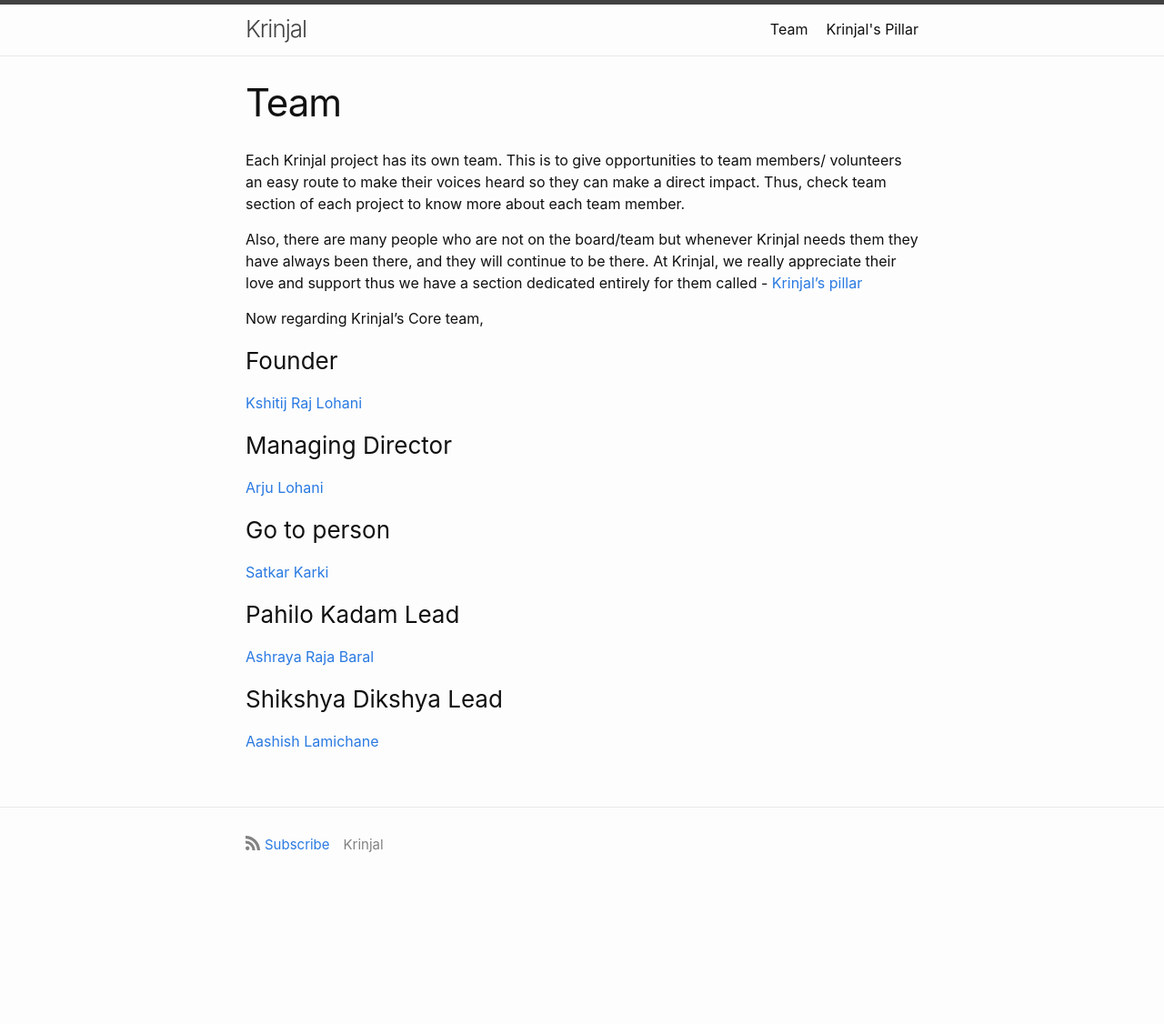
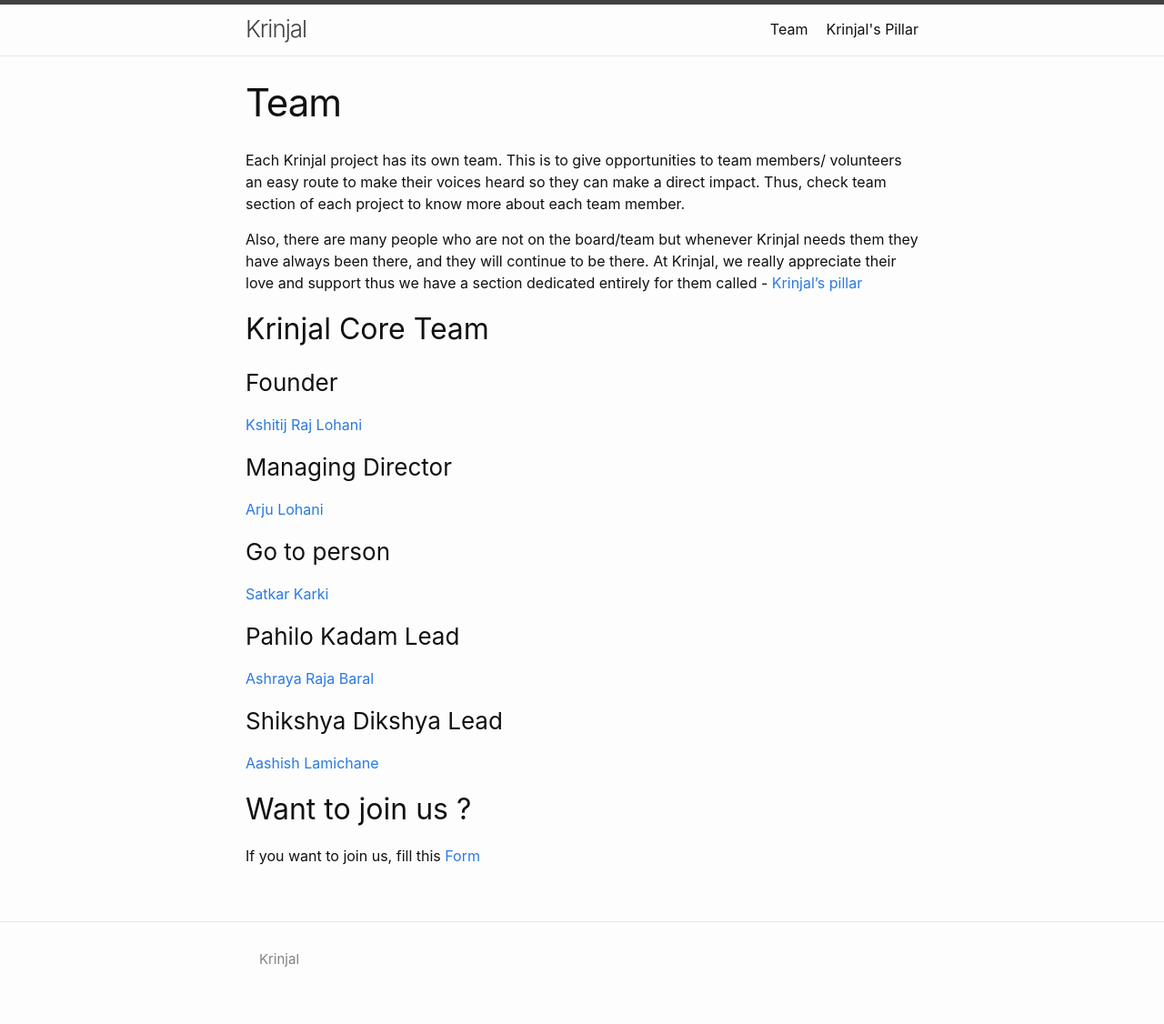
Before and after one commit to krinjalorg/krinjalorg.github.io, a Jekyll site: the page built from pages/team.md, in a window 1280 px wide. Shown: the whole page at 91% size. Built offline with Jekyll 4.4.1, drawn with Linux system fonts in a browser that asks for light colours; before the commit the page ends 1000 px from its top, so only the background shows below that.

```diff
--- a/_includes/footer.html
+++ b/_includes/footer.html
@@ -6,11 +6,11 @@
     <div class="footer-col-wrapper">
       <div class="footer-col">
         <p class="feed-subscribe">
-          <a href="{{ 'feed.xml' | relative_url }}">
+          <!-- <a href="{{ 'feed.xml' | relative_url }}">
             <svg class="svg-icon orange">
               <use xlink:href="{{ 'assets/minima-social-icons.svg#rss' | relative_url }}"></use>
             </svg><span>Subscribe</span>
-          </a>
+          </a> -->
         </p>
         {%- if site.author %}
         <ul class="contact-list">
--- a/pages/team.md
+++ b/pages/team.md
@@ -8,7 +8,7 @@
 
 Also, there are many people who are not on the board/team but whenever Krinjal needs them they have always been there, and they will continue to be there. At Krinjal, we really appreciate their love and support thus we have a section dedicated entirely for them called - [Krinjal’s pillar](/pillar)
 
-Now regarding Krinjal's Core team,
+## Krinjal Core Team
 
 ### Founder
 
@@ -29,3 +29,7 @@
 ### Shikshya Dikshya Lead
 
 [Aashish Lamichane](https://www.facebook.com/LcAashish)
+
+## Want to join us ?
+
+If you want to join us, fill this [Form](https://docs.google.com/forms/d/13QI1Qm-F-ybQHnDEFEKkMbOlYKdmYAdxG5E2BC_YPX4)
```
